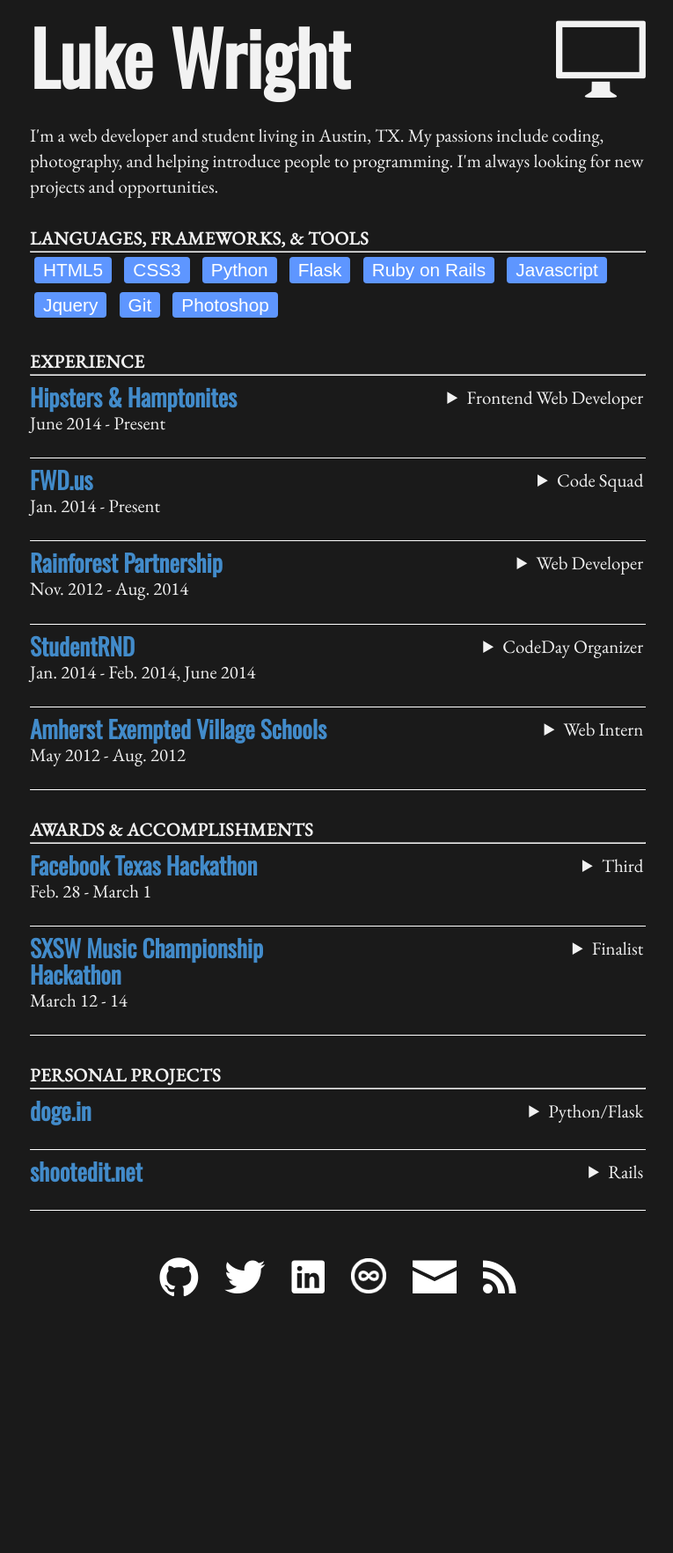
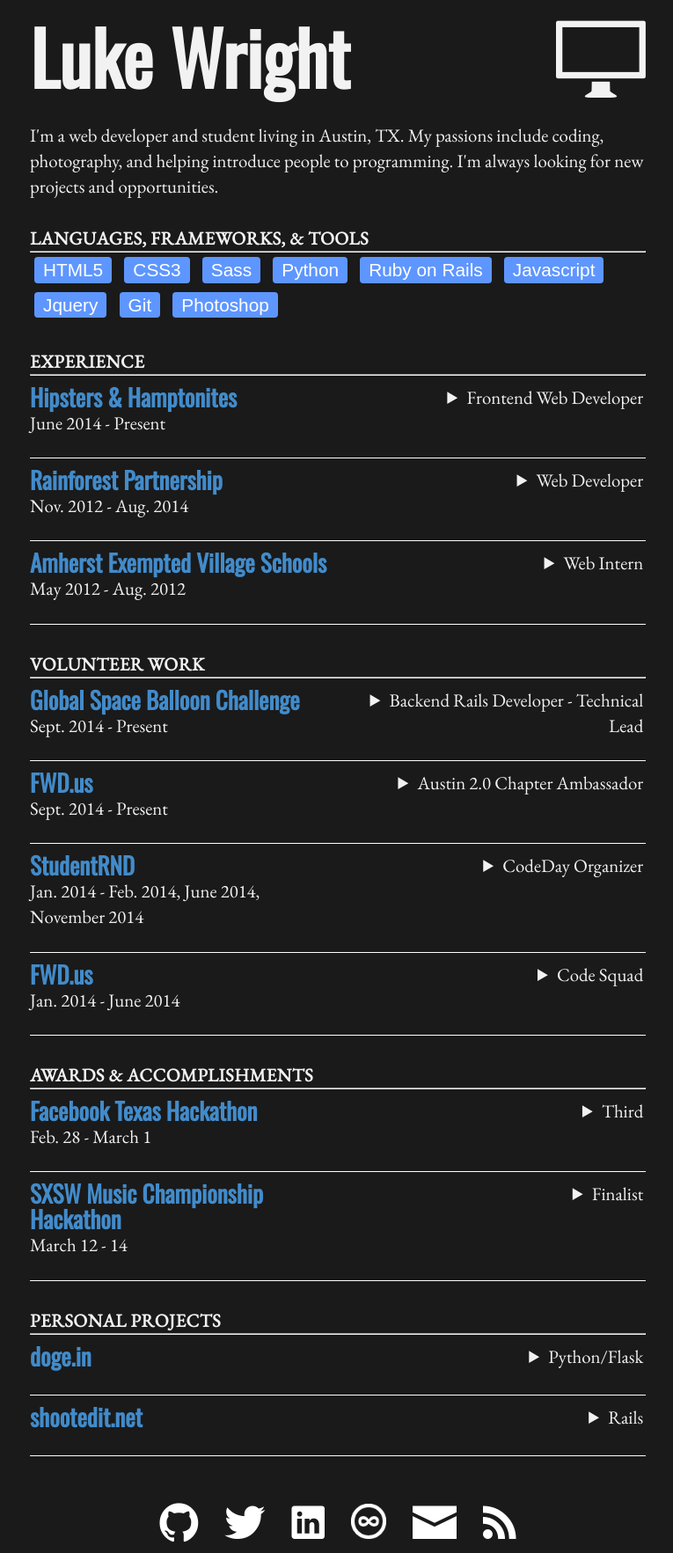
Before and after one commit to simplyluke/simplyluke.github.io, a Jekyll site: the page built from resume/index.html, in a window 1280 px wide. Shown: the whole page at 88% size, without its empty margins (256-1021 px from the left). Built offline with Jekyll 4.4.1, drawn with Linux system fonts in a browser that asks for light colours; some web fonts are replaced; Markdown is read by kramdown in place of the engine named in the settings; before the commit the page ends 1486 px from its top, so only the background shows below that.

Commit message:
Resume updates. This could use some further work.

```diff
--- a/resume/index.html
+++ b/resume/index.html
@@ -14,8 +14,8 @@ title: Resume
 			<ul>
 				<li><a href="https://developer.mozilla.org/en-US/docs/Web/HTML" target="_blank">HTML5</a></li>
 				<li><a href="https://developer.mozilla.org/en-US/docs/Web/CSS" target="_blank">CSS3</a></li>
+				<li><a href="http://sass-lang.com" target="_blank">Sass</a></li>
 				<li><a href="https://www.python.org/" target="_blank">Python</a></li>
-				<li><a href="http://flask.pocoo.org/" target="_blank">Flask</a></li>
 				<li><a href="http://rubyonrails.org/" target="_blank">Ruby on Rails</a></li>
 				<li><a href="https://developer.mozilla.org/en-US/docs/Web/JavaScript" target="_blank">Javascript</a></li>
 				<li><a href="http://jquery.com/" target="_blank">Jquery</a></li>
@@ -38,18 +38,7 @@ title: Resume
 					</details>
 				</div>
 			</div>
-			<div class="gig">
-				<div class="gig-left">
-					<h2><a href="http://fwd.us" target="_blank">FWD.us</a></h2>
-					<span class="date">Jan. 2014 - Present</span>
-				</div>
-				<div class="gig-right">
-					<details>
-						<summary>Code Squad</summary>
-						<p>As a member of the FWD.us Code Squad I work on various Ruby on Rails and frontend features.</p>
-					</details>
-				</div>
-			</div>
+
 			<div class="gig">
 				<div class="gig-left">
 					<h2><a href="http://rainforestpartnership.org" target="_blank">Rainforest Partnership</a></h2>
@@ -65,19 +54,6 @@ title: Resume
 			</div>
 			<div class="gig">
 				<div class="gig-left">
-					<h2><a href="https://studentrnd.org/" target="_blank">StudentRND</a></h2>
-					<span class="date">Jan. 2014 - Feb. 2014, June 2014</span>
-				</div>
-				<div class="gig-right">
-					<details>
-						<summary>CodeDay Organizer</summary>
-						<p>I was the primary organizer for Austin's first CodeDay hackathon. I contacted local venues, sponsors, and marketed the event to local students.</p>
-						<p>I assisted in running Austin's second CodeDay in June.</p>
-					</details>
-				</div>
-			</div>
-			<div class="gig">
-				<div class="gig-left">
 					<h2><a href="http://www.amherst.k12.oh.us/" target="_blank">Amherst Exempted Village Schools</a></h2>
 					<span class="date">May 2012 - Aug. 2012</span>
 				</div>
@@ -85,6 +61,60 @@ title: Resume
 					<details>
 						<summary>Web Intern</summary>
 						<p>As an intern I assisted with the maintenance, design, and development of the website along with internal district IT.</p>
+					</details>
+				</div>
+			</div>
+		</section>
+		<section id="volunteer">
+			<h3>Volunteer Work</h3>
+			<hr>
+			<div class="gig">
+				<div class="gig-left">
+					<h2><a href="http://balloonchallenge.org/" target="_blank">Global Space Balloon Challenge</a></h2>
+					<span class="date">Sept. 2014 - Present</span>
+				</div>
+				<div class="gig-right">
+					<details>
+						<summary>Backend Rails Developer - Technical Lead</summary>
+						<p>I joined the GSBC team to assist with the buildout and maintenance of their new website, built with Ruby on Rails. I work as a part of talented leadership team of remote members to manage not only the development of the website, but assist in the technical vision and direction of the organization.</p>
+					</details>
+				</div>
+			</div>
+			<div class="gig">
+				<div class="gig-left">
+					<h2><a href="http://www.fwd.us/chapter_aus" target="_blank">FWD.us</a></h2>
+					<span class="date">Sept. 2014 - Present</span>
+				</div>
+				<div class="gig-right">
+					<details>
+						<summary>Austin 2.0 Chapter Ambassador</summary>
+						<p>Our local FWD.us team reached out and asked me to lead the 2.0 (Digital) portion of our local chapter. I help lead the team and coordinate Austinites at the intersection of technology and politics.</p>
+					</details>
+				</div>
+			</div>
+			<div class="gig">
+				<div class="gig-left">
+					<h2><a href="https://studentrnd.org/" target="_blank">StudentRND</a></h2>
+					<span class="date">Jan. 2014 - Feb. 2014, June 2014, November 2014</span>
+				</div>
+				<div class="gig-right">
+					<details>
+						<summary>CodeDay Organizer</summary>
+						<p>CodeDay is a 24 hour hackathon where high school and college students come together, learn programming, form teams, build projects, and present to industry professionals for prizes.</p>
+						<p>As an organizer for the first CodeDay , I was responsible reaching out to StudentRND and bringing CodeDay to Austin, finding judges, sponsors, and a venue, contacting food vendors, and marketing the event to students and educators. I also handled the logistics of the event and assisted with operations the day of.</p>
+						<p></p>At the following CodeDays Case Sandberg organized the events and I assisted in the running of the events</p>
+					</details>
+				</div>
+			</div>
+			<div class="gig">
+				<div class="gig-left">
+					<h2><a href="http://fwd.us" target="_blank">FWD.us</a></h2>
+					<span class="date">Jan. 2014 - June 2014</span>
+				</div>
+				<div class="gig-right">
+					<details>
+						<summary>Code Squad</summary>
+						<p>As a member of the Code Squad for FWD.us I helped with Rails projects in addition to front-end web development.</p>
 					</details>
 				</div>
 			</div>
```
